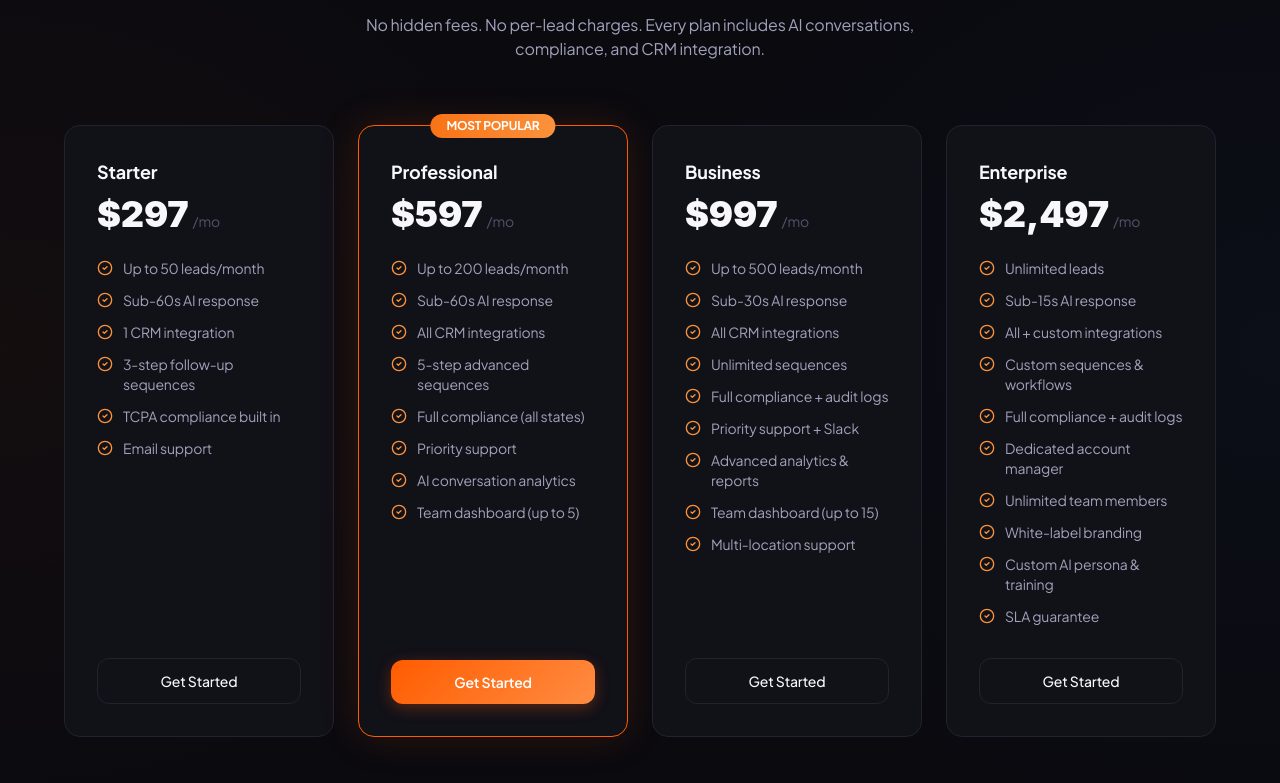
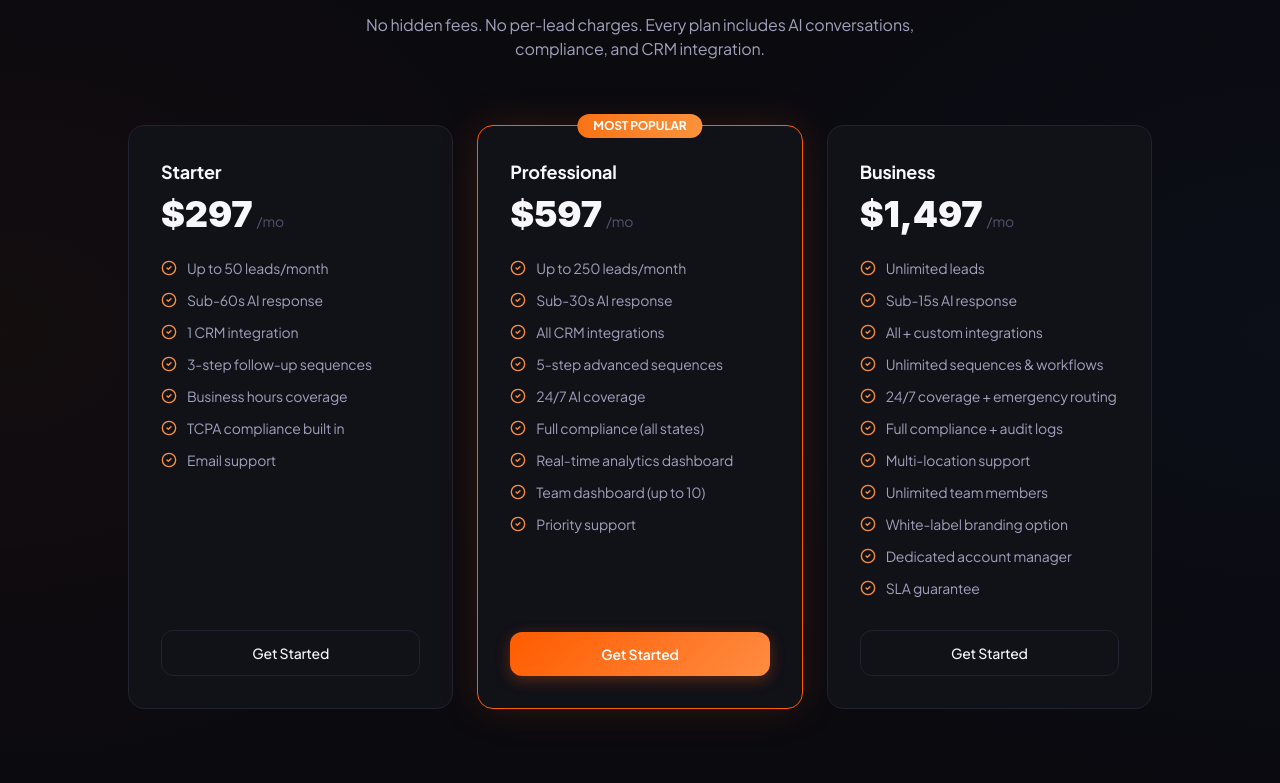
Before and after one commit to aleksandarperak33-hub/leadlock, a React (Vite) app in the folder leadlock/dashboard/: page / in a window 1280 px wide. Shown: the part 5092-5875 px from the top of the page. Built offline with nearby package versions, Linux system fonts and the light colour scheme.

Commit message:
fix: Simplify pricing to 3 tiers ($297/$597/$1,497)
Rule of 3 pricing psychology — middle tier ($597 Professional) becomes
the obvious choice anchored by $1,497 Business tier. Cleaner layout
with md:grid-cols-3 instead of 4.

```diff
--- a/leadlock/dashboard/src/pages/Landing.jsx
+++ b/leadlock/dashboard/src/pages/Landing.jsx
@@ -152,6 +152,7 @@ const PRICING_TIERS = [
       'Sub-60s AI response',
       '1 CRM integration',
       '3-step follow-up sequences',
+      'Business hours coverage',
       'TCPA compliance built in',
       'Email support',
     ],
@@ -161,46 +162,32 @@ const PRICING_TIERS = [
     price: 597,
     badge: 'MOST POPULAR',
     features: [
-      'Up to 200 leads/month',
-      'Sub-60s AI response',
+      'Up to 250 leads/month',
+      'Sub-30s AI response',
       'All CRM integrations',
       '5-step advanced sequences',
+      '24/7 AI coverage',
       'Full compliance (all states)',
+      'Real-time analytics dashboard',
+      'Team dashboard (up to 10)',
       'Priority support',
-      'AI conversation analytics',
-      'Team dashboard (up to 5)',
     ],
   },
   {
     name: 'Business',
-    price: 997,
-    badge: null,
-    features: [
-      'Up to 500 leads/month',
-      'Sub-30s AI response',
-      'All CRM integrations',
-      'Unlimited sequences',
-      'Full compliance + audit logs',
-      'Priority support + Slack',
-      'Advanced analytics & reports',
-      'Team dashboard (up to 15)',
-      'Multi-location support',
-    ],
-  },
-  {
-    name: 'Enterprise',
-    price: 2497,
+    price: 1497,
     badge: null,
     features: [
       'Unlimited leads',
       'Sub-15s AI response',
       'All + custom integrations',
-      'Custom sequences & workflows',
+      'Unlimited sequences & workflows',
+      '24/7 coverage + emergency routing',
       'Full compliance + audit logs',
+      'Multi-location support',
+      'Unlimited team members',
+      'White-label branding option',
       'Dedicated account manager',
-      'Unlimited team members',
-      'White-label branding',
-      'Custom AI persona & training',
       'SLA guarantee',
     ],
   },
@@ -746,7 +733,7 @@ export default function Landing() {
             </p>
           </FadeUp>
 
-          <div className="grid md:grid-cols-2 lg:grid-cols-4 gap-6 max-w-6xl mx-auto">
+          <div className="grid md:grid-cols-3 gap-6 max-w-5xl mx-auto">
             {PRICING_TIERS.map((tier, i) => (
               <FadeUp key={i} delay={i * 0.1}>
                 <div className={`ld-card p-8 h-full flex flex-col relative ${
```
